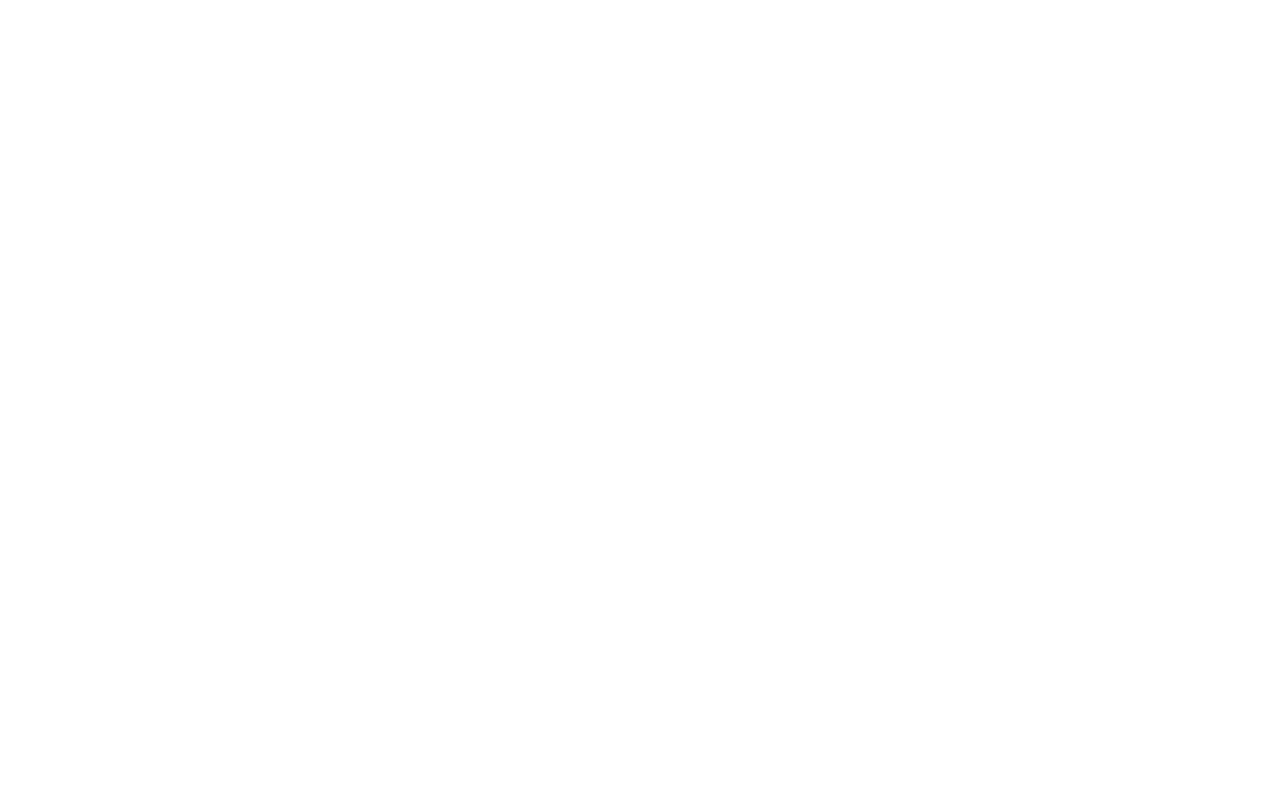
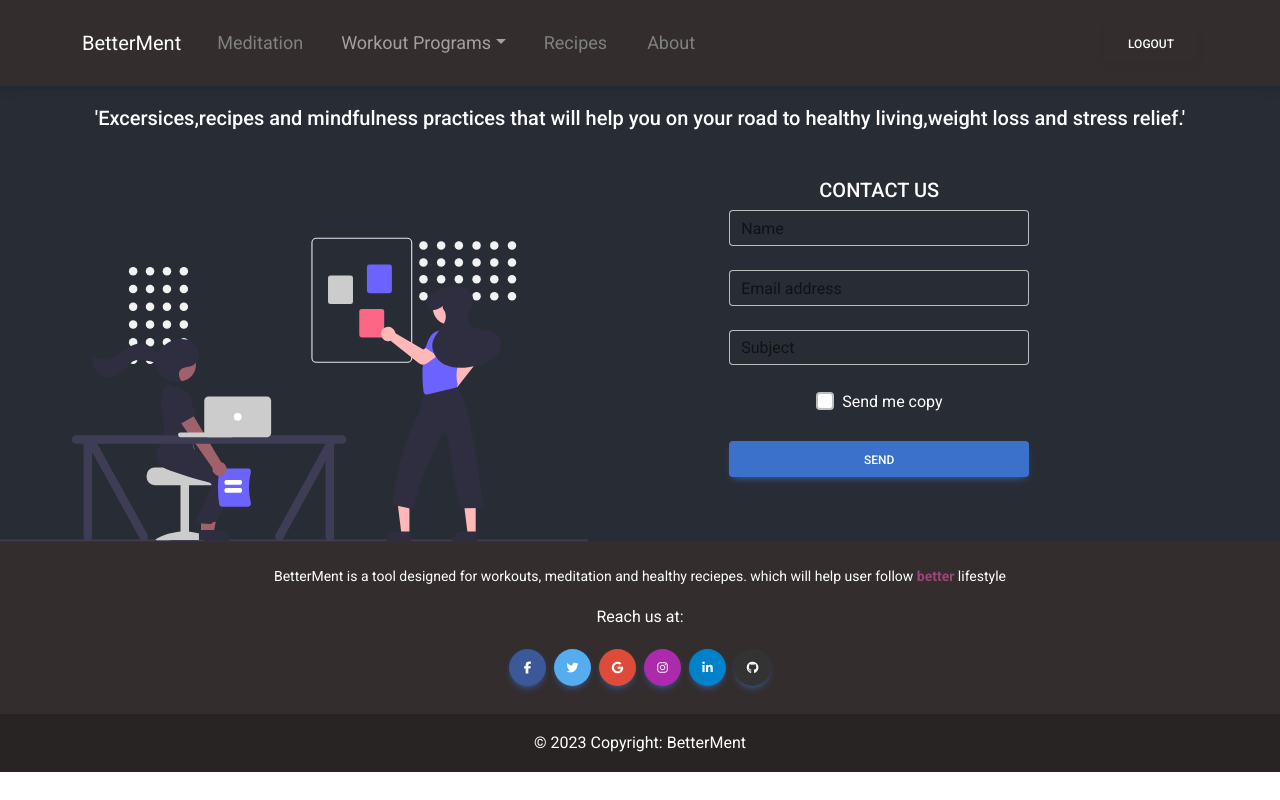
Before and after one commit to shivani0401/capstone-project, a React (Create React App) app: page /aboutus in a window 1280 px wide. Before the commit this address had no page. Built offline with nearby package versions, Linux system fonts and the light colour scheme.

Commit message:
about us page

```diff
--- a/src/App.js
+++ b/src/App.js
@@ -7,6 +7,7 @@
 import HIIT from './components/HIIT/HIIT';
 import Yoga from './components/Yoga/Yoga';
 import Pilates from './components/Pilates/Pilates';
+import AboutUs from './components/AboutUs/AboutUs';
 // import Footer from './components/Footer/Footer';
 // import Navigator from './components/Navigator/Navigator';
 function App() {
@@ -21,6 +22,7 @@
         <Route path='/hiit' element={<HIIT/>}/>
         <Route path='/yoga' element={<Yoga/>}/>
         <Route path='/pilates' element={<Pilates/>}/>
+        <Route path='/aboutus' element={<AboutUs/>}/>
       </Routes>
       </BrowserRouter>
     </div>
--- a/src/components/AboutUs/AboutUs.js
+++ b/src/components/AboutUs/AboutUs.js
@@ -1,60 +1,72 @@
-import react from 'react';
-import teamlogo from './teamlogo.png';
-import Navigator from '../Navigator/Navigator';
-import Footer from '../Footer/Footer';
-import { MDBInput, MDBCheckbox, MDBBtn } from 'mdb-react-ui-kit';
+import react from "react";
+import teamlogo from "./undraw_teamwork_hpdk.svg";
+import Navigator from "../Navigator/Navigator";
+import Footer from "../Footer/Footer";
+import { MDBInput, MDBCheckbox, MDBBtn } from "mdb-react-ui-kit";
 
-
-function AboutUs () {
-    let message ='Excersices,recipes and mindfulness practices that will help you on your road to healthy living,weight loss and stress relief.'
+function AboutUs() {
   return (
     <div>
-        <Navigator/>
-        <div>
+      <div style={{ backgroundColor: "#282c34" }}>
+        <Navigator />
+        <h5 style={{color:"white", paddingTop:"20px"}}>'Excersices,recipes and mindfulness practices that will help you on your road to healthy living,weight loss and stress relief.'</h5>
+        <div
+          style={{
+            display: "grid",
+            alignItems: "center",
+            gridTemplateColumns: "0.3fr 1fr",
+            columnGap: "5px",
+            backgroundColor: "#282c34",
+          }}
+        >
+          <img
+            style={{
+              display: "block",
+              marginTop: "100px",
+              justifyContent: "left",
+            }}
+            width="200%"
+            height="200%"
+            src={teamlogo}
+            alt="meditation img"
+          ></img>
+          <div style={{ padding: "30px", color: "white" }}>
+            <form
+              id="form"
+              className="text-align right"
+              style={{
+                width: "100%",
+                maxWidth: "300px",
+                marginLeft:"400px"
+              }}
+            >
+              <h5>CONTACT US</h5>
 
-        </div>
+              <MDBInput label="Name" v-model="name" wrapperClass="mb-4" />
+              <MDBInput
+                type="email"
+                label="Email address"
+                v-model="email"
+                wrapperClass="mb-4"
+              />
 
+              <MDBInput label="Subject" v-model="subject" wrapperClass="mb-4" />
 
-        <section className="section-white">
-            <div className="container">
-                <div className="row"></div>
-                <div className="col-md-12 text-center">
-                    <h2 className="section-title">
-                        BUILD YOUR HEALTH WITH US
-                    </h2>
-                    <p className="section-subtitle">{message}</p>
-                </div>
+              <MDBCheckbox
+                wrapperClass="d-flex justify-content-center"
+                label="Send me copy"
+              />
 
-                <div className="col-sm-6 col-md-4">
-                    <div className="team-item">
-
-                    <img style={{ display:"block",margintop:"40px" }}width="800px" height="400px" src= { teamlogo } className="team-img" alt="pic" />
-
-                    </div>
-                </div>
-
-                <form id='form' className='text-align right' style={{ width: '100%', maxWidth: '300px', flexbox:"right-align" }}>
-      <h2>CONTACT US</h2>
-
-      <MDBInput label='Name' v-model='name' wrapperClass='mb-4' />
-      <MDBInput type='email' label='Email address' v-model='email' wrapperClass='mb-4' />
-
-      <MDBInput label='Subject' v-model='subject' wrapperClass='mb-4' />
-
-      <MDBCheckbox wrapperClass='d-flex justify-content-center' label='Send me copy' />
-
-      <MDBBtn color='primary' block className='my-4'>
+              <MDBBtn color="primary" block className="my-4">
                 Send
               </MDBBtn>
             </form>
           </div>
-        </section>
-        <Footer/>
         </div>
-
-
-
-    )
+      </div>
+      <Footer />
+    </div>
+  );
 }
 
 export default AboutUs;
--- a/src/components/Footer/Footer.js
+++ b/src/components/Footer/Footer.js
@@ -17,6 +17,7 @@
       <MDBContainer className='p-4 pb-0'>
         <section className='mb-4'>
           <p style={{fontSize:"14px"}}>BetterMent is a tool designed for workouts, meditation and healthy reciepes. which will help user follow <b style={{color:'#9c4479'}}>better</b> lifestyle </p>
+          <p style={{}}>Reach us at:</p>
           <MDBBtn
             floating
             className='m-1'
--- a/src/components/Navigator/Navigator.js
+++ b/src/components/Navigator/Navigator.js
@@ -25,7 +25,7 @@
               <Link to="" style={{fontSize:"18px",textDecoration:"none", color:"black", margin:"10px", padding:"10px"}}>Abs Workout</Link>
             </NavDropdown>
             <Link to="" style={{fontSize:"18px",textDecoration:"none", color:"grey", margin:"10px", padding:"10px"}}>Recipes</Link>
-            <Link to="" style={{fontSize:"18px",textDecoration:"none", color:"grey", margin:"10px", padding:"10px"}}>About</Link>
+            <Link to="/aboutus" style={{fontSize:"18px",textDecoration:"none", color:"grey", margin:"10px", padding:"10px"}}>About</Link>
           </Nav>
           <Nav>
             <Button variant="dark">Logout</Button>
```
Also changed, not shown: src/components/AboutUs/undraw_teamwork_hpdk.svg (added). Lines whose indentation alone changed are shown as unchanged.
